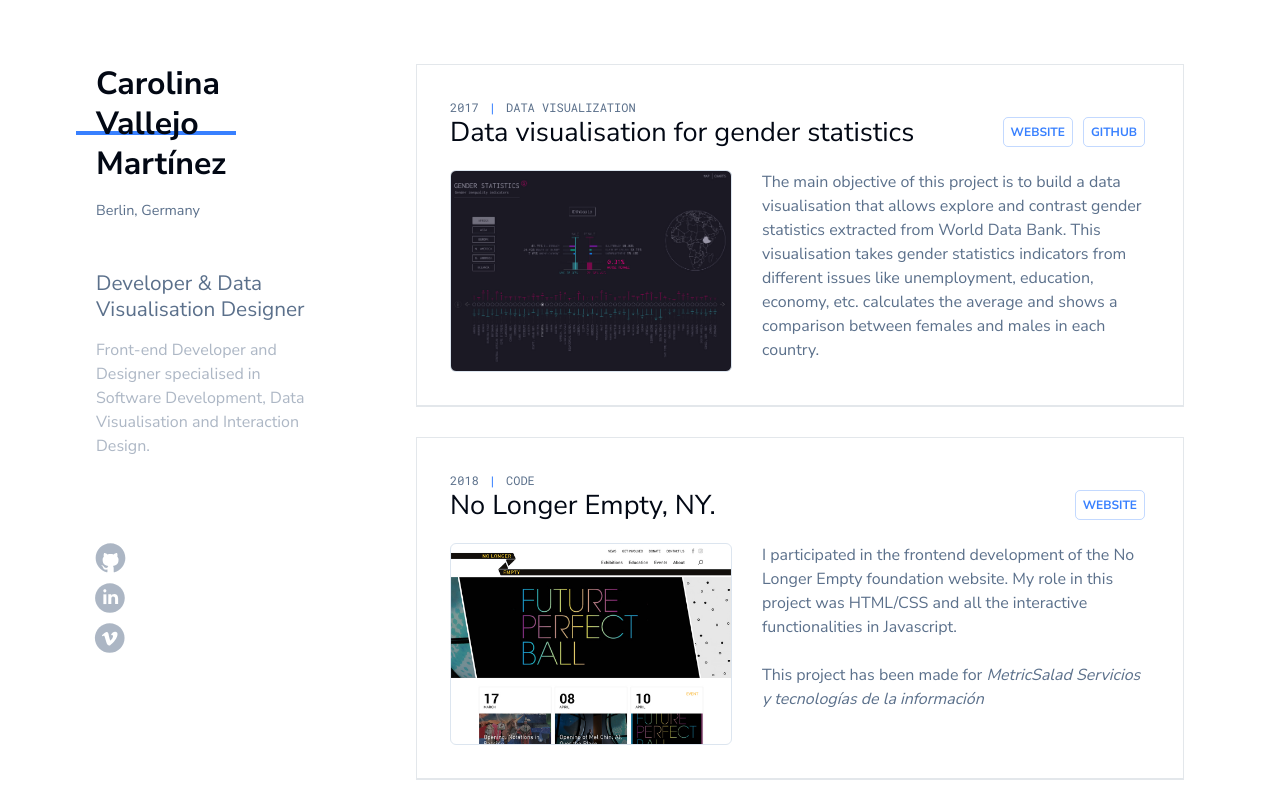
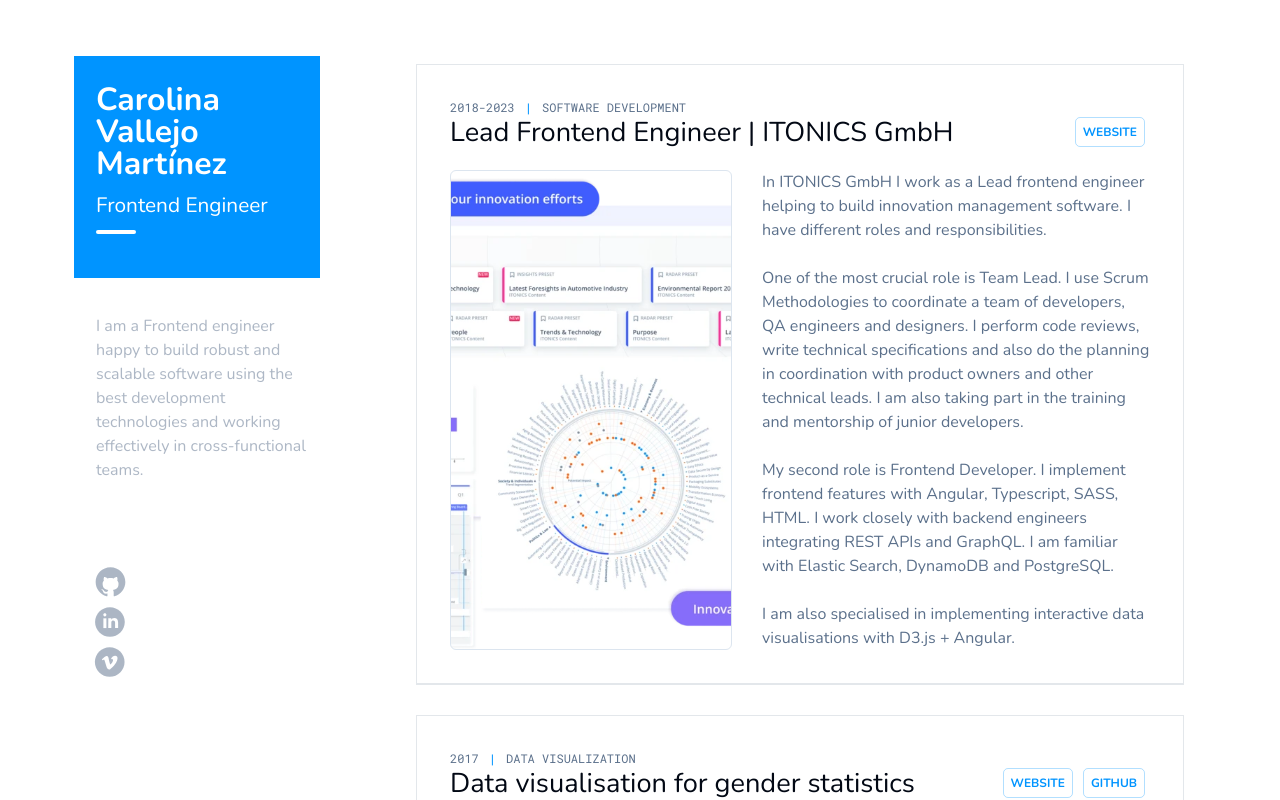
Before and after one commit to carolina-vallejo/portfolio, an Angular app: page / in a window 1280 px wide. Shown: the top 800 px of the page. Built offline with nearby package versions, Linux system fonts and the light colour scheme.

Commit message:
update portfolio 2023

```diff
--- a/src/app/components/article/article.component.html
+++ b/src/app/components/article/article.component.html
@@ -23,7 +23,7 @@
     class="image"
     [ngStyle]="{
       'background-image':
-        'url(' + '../../../assets/slides/' + project.key_image + '.jpg)'
+        'url(' + '../../../assets/slides/' + project.key_image + ')'
     }"
   ></div>
   <div class="description" [innerHtml]="project.description"></div>
--- a/src/app/components/aside/aside.component.html
+++ b/src/app/components/aside/aside.component.html
@@ -1,18 +1,17 @@
-<div class="name">
-  Carolina <br />
-  Vallejo <br />
-  Martínez
-</div>
-<div class="place">
-  Berlin, Germany
+<div class="brand">
+  <div class="name">
+    Carolina <br />
+    Vallejo <br />
+    Martínez
+  </div>
+  <div class="title">Frontend Engineer</div>
+  <div class="line"></div>
 </div>
 
-<div class="title">
-  Developer & Data Visualisation Designer
-</div>
 <div class="sentence">
-  Front-end Developer and Designer specialised in Software Development, Data
-  Visualisation and Interaction Design.
+  I am a Frontend engineer happy to build robust and scalable software using the
+  best development technologies and working effectively in cross-functional
+  teams.
 </div>
 
 <!-- LOGOS -->
--- a/src/app/components/aside/aside.component.scss
+++ b/src/app/components/aside/aside.component.scss
@@ -4,36 +4,48 @@
   display: block;
 }
 
+.brand {
+  margin: $margin-top 0 $spacer * 9;
+  padding: $spacer * 2 0;
+  position: relative;
+  &::before {
+    content: "";
+    display: block;
+    position: absolute;
+    bottom: 0;
+    right: 0;
+    width: 110%;
+    height: 110%;
+    background: $highlight-color;
+    z-index: -1;
+  }
+}
+
 .name {
   font-size: $title;
   font-weight: 700;
-  line-height: 1.25;
-  color: $black;
-  margin: 6vh 0 2vh;
-  position: relative;
-
-  &:after {
-    position: absolute;
-    bottom: 49px;
-    left: -20px;
-    display: block;
-    content: "";
-    height: 4px;
-    width: 160px;
-    z-index: -1;
-    background: $highlight-color;
-  }
+  line-height: 1;
+  color: white;
 }
 
 .title {
+  color: white;
   font-size: $sub-title;
   line-height: 1.25;
-  margin-left: 20px;
-  margin: 6vh 0 2vh;
-  span {
-    color: $highlight-color;
-  }
+  margin: $spacer * 3 0;
 }
+
+$line-height: 4px;
+.line {
+  display: block;
+  content: "";
+  width: 40px;
+  height: $line-height;
+  border-radius: $line-height;
+  background: white;
+  margin-bottom: $spacer * 9;
+}
+
 .sentence {
   color: $gray-bright;
 }
--- a/src/assets/data/data_portfolio.ts
+++ b/src/assets/data/data_portfolio.ts
@@ -1,6 +1,6 @@
 export const portfolioData = [
   {
-    key_image: "1_3",
+    key_image: "1_3.jpg",
     status: "published",
     category: "EXPERIMENTAL MULTIMEDIA",
     title: "Paint to music",
@@ -20,9 +20,9 @@
     ],
   },
   {
-    key_image: "27_1",
+    key_image: "27_1.jpg",
     status: "archived",
-    category: "CODE",
+    category: "WEB DEVELOPMENT",
     title: "Paper. Worpress theme for readers",
     year: "2016",
     spec: "Web design & Front-end development",
@@ -37,27 +37,9 @@
     ],
   },
   {
-    key_image: "29_1",
-    status: "published",
-    category: "CODE",
-    title: "BBVA Open Talent 2016",
-    year: "2016",
-    spec: "Front-end development & web animations",
-    description:
-      "Front-end development and web animations of the landing page for Open Talent 2016 of the BBVA Innovation Center<br><br>This project has been made for <i>MetricSalad Servicios y tecnologías de la información</i>",
-    color: "#4a4a4a",
-    links: [
-      {
-        title: "Website",
-        href:
-          "http://www.centrodeinnovacionbbva.com/en/opentalent/open-talent-2016",
-      },
-    ],
-  },
-  {
-    key_image: "30_1",
+    key_image: "30_1.jpg",
     status: "archived",
-    category: "CODE",
+    category: "WEB DEVELOPMENT",
     title: "Pathvizator",
     year: "2016",
     spec: "Data visualisation tool to create multiple circular charts",
@@ -76,9 +58,9 @@
     ],
   },
   {
-    key_image: "35_1",
+    key_image: "35_1.jpg",
     status: "published",
-    category: "CODE",
+    category: "WEB DEVELOPMENT",
     title: "Biomech Consulting",
     year: "2016",
     spec: "Front-end development",
@@ -93,25 +75,8 @@
     ],
   },
   {
-    key_image: "36_1",
-    status: "published",
-    category: "CODE",
-    title: "Pattern Recognition and Human Language Research Center - UPV",
-    year: "2016",
-    spec: "Web design & Front-end development",
-    description:
-      "Prototyping, Web design and Front-end development for the Pattern Recognition and Human Language Research Center of the University Politécnica de Valencia.",
-    color: "#4a4a4a",
-    links: [
-      {
-        title: "Website",
-        href: "https://www.prhlt.upv.es/wp/",
-      },
-    ],
-  },
-  {
-    key_image: "42_1",
-    category: "CODE",
+    key_image: "42_1.jpg",
+    category: "WEB DEVELOPMENT",
     status: "published",
     title: "AMBERG GROUP",
     year: "2017",
@@ -127,9 +92,9 @@
     ],
   },
   {
-    key_image: "45_1",
+    key_image: "45_1.jpg",
     status: "published",
-    category: "CODE",
+    category: "WEB DEVELOPMENT",
     title: "No Longer Empty, NY.",
     year: "2018",
     spec: "Front-end development",
@@ -144,7 +109,7 @@
     ],
   },
   {
-    key_image: "40_1",
+    key_image: "40_1.jpg",
     status: "published",
     category: "DATA VISUALIZATION",
     title: "Data visualisation for gender statistics",
@@ -164,4 +129,27 @@
       },
     ],
   },
+  {
+    key_image: "itonics.webp",
+    status: "published",
+    category: "Software development",
+    title: "Lead Frontend Engineer | ITONICS GmbH",
+    year: "2018-2023",
+    spec: "Software development",
+    description: `In ITONICS GmbH I work as a Lead frontend engineer helping to build innovation management software. I have different roles and responsibilities.
+    <br><br>
+      One of the most crucial role is Team Lead. I use Scrum Methodologies to coordinate a team of developers, QA engineers and designers. I perform code reviews, write technical specifications and also do the planning in coordination with product owners and other technical leads. I am also taking part in the training and mentorship of junior developers.
+      <br><br>
+      My second role is Frontend Developer. I implement frontend features with Angular, Typescript, SASS, HTML. I work closely with backend engineers integrating REST APIs and GraphQL. I am familiar with Elastic Search, DynamoDB and PostgreSQL.
+      <br><br>
+      I am also specialised in implementing interactive data visualisations with D3.js + Angular.
+    `,
+    color: "#4a4a4a",
+    links: [
+      {
+        title: "Website",
+        href: "https://www.itonics-innovation.de/produkt",
+      },
+    ],
+  },
 ];
--- a/src/assets/scss/variables.scss
+++ b/src/assets/scss/variables.scss
@@ -1,7 +1,7 @@
 /*
     Colors
 */
-$highlight-color: #3880ff;
+$highlight-color: #0094ff;
 $gray: #5b708b;
 $gray-bright: rgba($gray, 0.5);
 $gray-light: #dce5ef;
@@ -21,3 +21,13 @@
 */
 $media-query-ipad: 900px;
 $media-query-mobile: 600px;
+
+/*
+    Spacing
+*/
+$spacer: 4px;
+
+/*
+    Globals
+*/
+$margin-top: 60px;
--- a/src/styles.scss
+++ b/src/styles.scss
@@ -1,10 +1,11 @@
 @import "~normalize.css";
-@import url("https://fonts.googleapis.com/css?family=Nunito+Sans:400,600,700,800&display=swap");
 @import url("https://fonts.googleapis.com/css?family=Roboto+Mono:400,600,700,800&display=swap");
+@import url("https://fonts.googleapis.com/css2?family=Nunito:wght@300;400;700&display=swap");
+
 @import "./assets/scss/variables.scss";
 
 body {
-  font-family: "Nunito Sans";
+  font-family: "Nunito", sans-serif;
   font-size: 16px;
   line-height: 1.5;
   color: $gray;
```
Also changed, not shown: src/assets/slides/itonics.webp (added).
